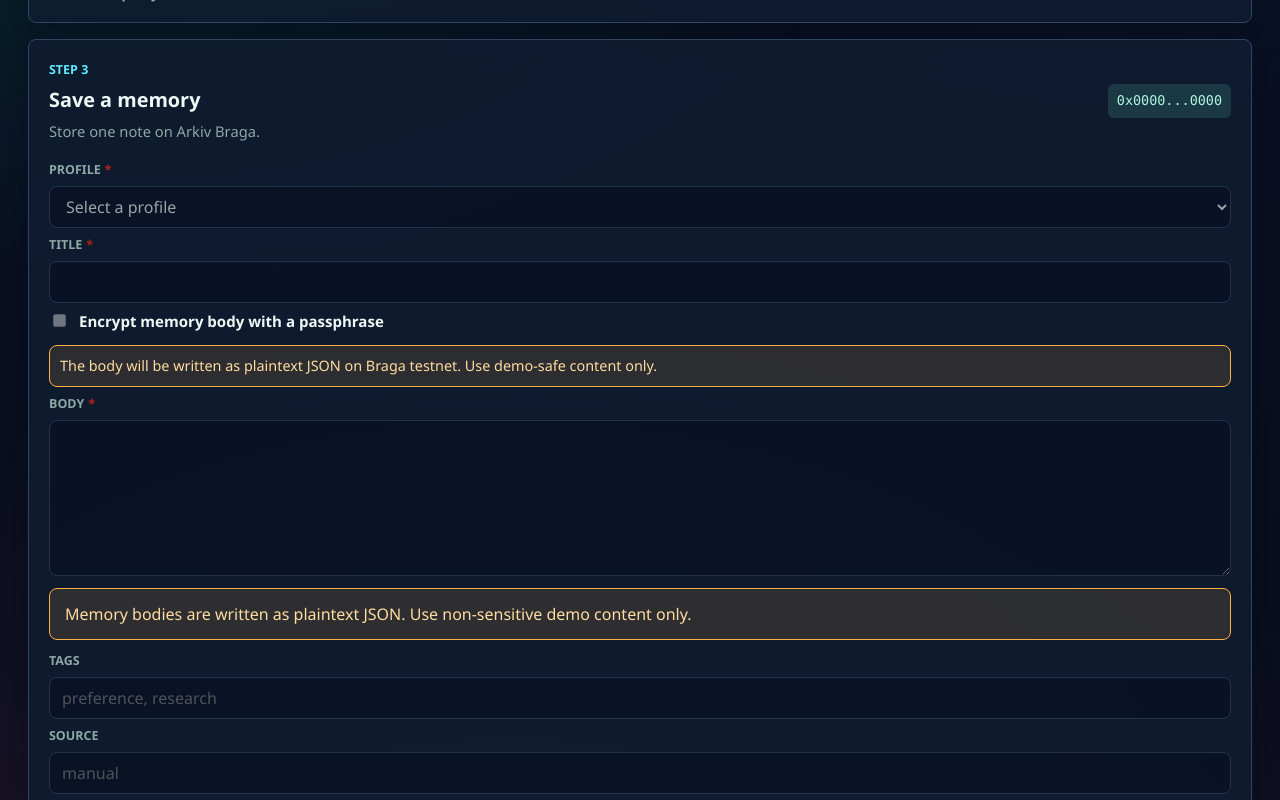
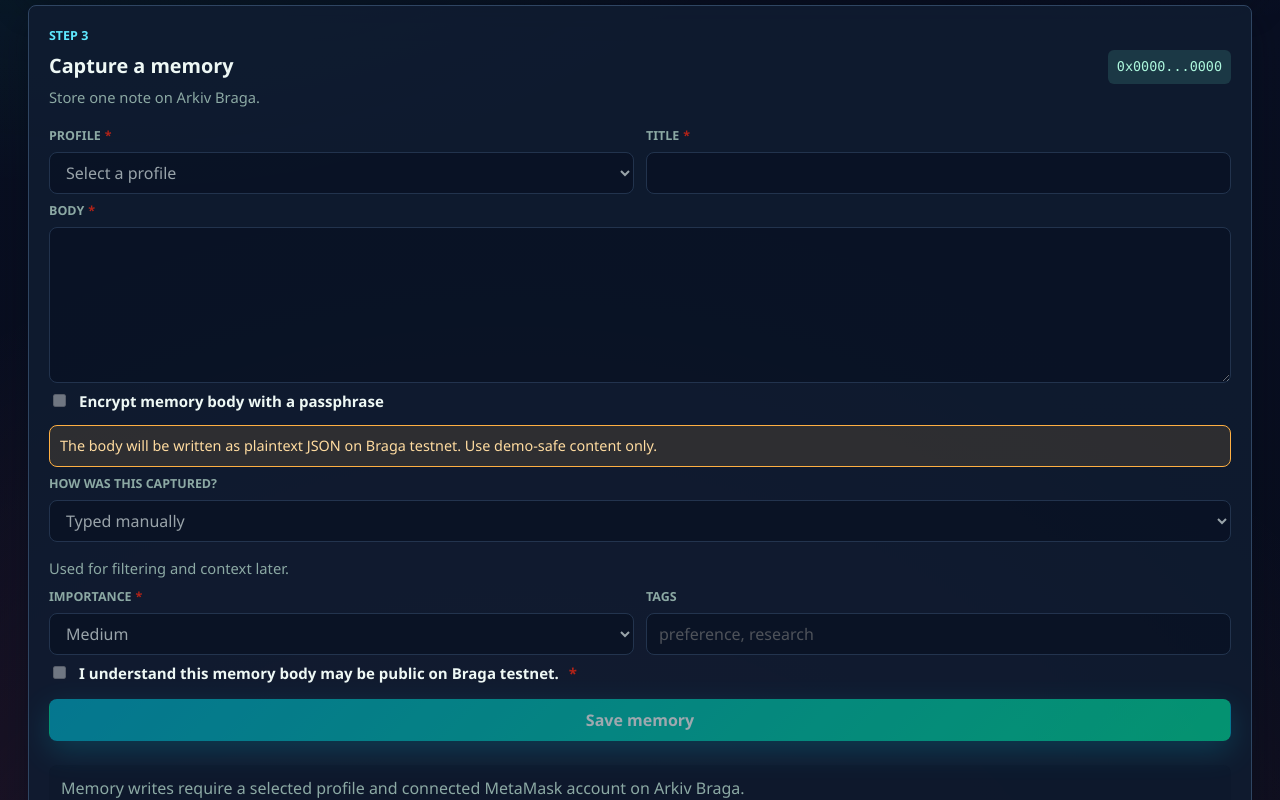
Before and after one commit to JR-Vickers/arkiv_lantern, a React (Vite) app: page / in a window 1280 px wide. Shown: the part 1140-1940 px from the top of the page. Built offline with nearby package versions, Linux system fonts and the light colour scheme; what @arkiv-network/sdk would draw is missing.

Commit message:
Improved space utilization in the UI.

```diff
--- a/src/App.tsx
+++ b/src/App.tsx
@@ -10,7 +10,6 @@ import {
   type ArkivEntityDraft,
   type MemoryProfilePayload,
   buildMemoryRecordQuery,
-  buildProfileQuery,
 } from "./lib/arkiv/contract";
 import {
   MemoryProfileValidationError,
@@ -69,6 +68,7 @@ type RecordDetailState =
   | { status: "error"; message: string; record: null };
 
 type ActiveInspector = "profile" | "record" | null;
+type MemoryCaptureMethod = "typed-manually" | "chat" | "docs-web" | "imported" | "other";
 
 type DiagnosticsState =
   | { status: "idle"; message: string; result: null }
@@ -99,10 +99,12 @@ const emptyMemoryForm: MemoryRecordFormInput = {
   encryptionPassphrase: "",
   importance: "medium",
   publicTestnetAcknowledged: false,
-  source: "",
+  source: "typed-manually",
   tags: "",
   title: "",
 };
+
+const OTHER_CAPTURE_METHOD = "other" as const;
 
 export function App({
   createProfileRepository = createBrowserMemoryProfileRepository,
@@ -179,6 +181,8 @@ export function App({
   const [profileInspectorMode, setProfileInspectorMode] = useState<"detail" | "edit">("detail");
   const [profileForm, setProfileForm] = useState<MemoryProfileFormInput>(emptyProfileForm);
   const [memoryForm, setMemoryForm] = useState<MemoryRecordFormInput>(emptyMemoryForm);
+  const [memoryCaptureMethod, setMemoryCaptureMethod] = useState<MemoryCaptureMethod>("typed-manually");
+  const [memoryCaptureOther, setMemoryCaptureOther] = useState("");
   const [profileEditForm, setProfileEditForm] = useState<MemoryProfileFormInput>(emptyProfileForm);
   const [recordEditForm, setRecordEditForm] = useState<MemoryRecordFormInput>(emptyMemoryForm);
   const [profileFormErrors, setProfileFormErrors] = useState<MemoryProfileFieldErrors>({});
@@ -203,7 +207,6 @@ export function App({
   }, [createRecordRepository, wallet]);
 
   const ownerAddress = wallet.address ?? "0x0000000000000000000000000000000000000000";
-  const profileQuery = buildProfileQuery({ ownerAddress });
   const selectedProfile = profiles.find((profile) => profile.entityKey === selectedProfileKey) ?? null;
   const selectedRecord = records.find((record) => record.entityKey === selectedRecordKey) ?? null;
   const recordQuery = selectedProfileKey
@@ -239,7 +242,7 @@ export function App({
               : "current",
     },
     {
-      label: "Save memory",
+      label: "Capture memory",
       detail: selectedProfile ? "Write or encrypt." : "Choose a profile first.",
       status: selectedRecord || records.length > 0 ? "complete" : selectedProfile ? "current" : "locked",
     },
@@ -606,6 +609,8 @@ export function App({
         profileEntityKey: selectedProfileKey,
       });
       setMemoryForm(emptyMemoryForm);
+      setMemoryCaptureMethod("typed-manually");
+      setMemoryCaptureOther("");
       setSelectedRecordKey(result.entityKey);
       setRecordCreate({
         status: "success",
@@ -1131,23 +1136,21 @@ export function App({
                 <p className="empty-state">No profile yet. Create one above, then use it to save memories.</p>
             )}
 
-            <details className="query-details advanced-details">
-              <summary>Profile query</summary>
-              <code>{profileQuery}</code>
-            </details>
           </section>
 
           <section className="panel" id="step-3" aria-labelledby="memory-form-title">
             <div className="panel-heading">
               <div>
                 <p className="eyebrow">Step 3</p>
-                <h2 id="memory-form-title">Save a memory</h2>
+                <h2 id="memory-form-title">Capture a memory</h2>
                 <p className="panel-copy">Store one note on Arkiv Braga.</p>
               </div>
               <code className="owner-pill">{shortenHex(ownerAddress)}</code>
             </div>
 
             <form className="profile-form" onSubmit={createRecord}>
+              <div className="memory-metadata-grid">
+                <div>
                   <label className="required-label" htmlFor="selectedProfile">
                     Profile
                   </label>
@@ -1170,8 +1173,8 @@ export function App({
                       {memoryFormErrors.profileEntityKey}
                     </p>
                   )}
-              {selectedProfile && <p className="selected-profile">Selected profile key: {selectedProfile.entityKey}</p>}
-
+                </div>
+                <div>
                   <label className="required-label" htmlFor="memoryTitle">
                     Title
                   </label>
@@ -1186,6 +1189,27 @@ export function App({
                   {memoryFormErrors.title && (
                     <p className="field-error" id="memoryTitle-error">
                       {memoryFormErrors.title}
+                    </p>
+                  )}
+                </div>
+              </div>
+              {selectedProfile && <p className="selected-profile">Selected profile key: {selectedProfile.entityKey}</p>}
+
+              <label className="required-label" htmlFor="memoryBody">
+                Body
+              </label>
+              <textarea
+                id="memoryBody"
+                name="memoryBody"
+                rows={6}
+                value={memoryForm.body}
+                disabled={!selectedProfileKey || recordCreate.status === "submitting"}
+                aria-describedby={memoryFormErrors.body ? "memoryBody-error" : undefined}
+                onChange={(event) => setMemoryForm({ ...memoryForm, body: event.target.value })}
+              />
+              {memoryFormErrors.body && (
+                <p className="field-error" id="memoryBody-error">
+                  {memoryFormErrors.body}
                 </p>
               )}
 
@@ -1212,25 +1236,7 @@ export function App({
                   : "The body will be written as plaintext JSON on Braga testnet. Use demo-safe content only."}
               </p>
 
-              <label className="required-label" htmlFor="memoryBody">
-                Body
-              </label>
-              <textarea
-                id="memoryBody"
-                name="memoryBody"
-                rows={6}
-                value={memoryForm.body}
-                disabled={!selectedProfileKey || recordCreate.status === "submitting"}
-                aria-describedby={memoryFormErrors.body ? "memoryBody-error" : undefined}
-                onChange={(event) => setMemoryForm({ ...memoryForm, body: event.target.value })}
-              />
-              {memoryFormErrors.body && (
-                <p className="field-error" id="memoryBody-error">
-                  {memoryFormErrors.body}
-                </p>
-              )}
-
-              {memoryForm.encryptionEnabled ? (
+              {memoryForm.encryptionEnabled && (
                 <>
                   <label className="required-label" htmlFor="memoryEncryptionPassphrase">
                     Encryption passphrase
@@ -1253,44 +1259,52 @@ export function App({
                     </p>
                   )}
                 </>
-              ) : (
-                <section className="notice memory-warning" aria-label="Memory body public testnet warning">
-                  Memory bodies are written as plaintext JSON. Use non-sensitive demo content only.
-                </section>
-              )}
-
-              <label htmlFor="memoryTags">Tags</label>
+              )}
+
+              <label htmlFor="memorySourceMethod">How was this captured?</label>
+              <select
+                id="memorySourceMethod"
+                value={memoryCaptureMethod}
+                disabled={!selectedProfileKey || recordCreate.status === "submitting"}
+                aria-describedby="memorySource-help"
+                onChange={(event) => {
+                  const method = event.target.value as MemoryCaptureMethod;
+                  setMemoryCaptureMethod(method);
+                  setMemoryForm({ ...memoryForm, source: buildMemorySourceValue(method, memoryCaptureOther) });
+                }}
+              >
+                <option value="typed-manually">Typed manually</option>
+                <option value="chat">Copied from chat</option>
+                <option value="docs-web">From docs/web</option>
+                <option value="imported">Imported</option>
+                <option value="other">Other</option>
+              </select>
+              <p className="panel-copy" id="memorySource-help">Used for filtering and context later.</p>
+              {memoryCaptureMethod === OTHER_CAPTURE_METHOD && (
+                <>
+                  <label htmlFor="memorySourceOther">Describe source</label>
                   <input
-                id="memoryTags"
-                name="memoryTags"
-                value={memoryForm.tags}
-                placeholder="preference, research"
-                disabled={!selectedProfileKey || recordCreate.status === "submitting"}
-                aria-describedby={memoryFormErrors.tags ? "memoryTags-error" : undefined}
-                onChange={(event) => setMemoryForm({ ...memoryForm, tags: event.target.value })}
-              />
-              {memoryFormErrors.tags && (
-                <p className="field-error" id="memoryTags-error">
-                  {memoryFormErrors.tags}
-                </p>
-              )}
-
-              <label htmlFor="memorySource">Source</label>
-              <input
-                id="memorySource"
-                name="memorySource"
-                value={memoryForm.source}
-                placeholder="manual"
+                    id="memorySourceOther"
+                    name="memorySourceOther"
+                    value={memoryCaptureOther}
+                    placeholder="meeting notes, call transcript, etc."
                     disabled={!selectedProfileKey || recordCreate.status === "submitting"}
                     aria-describedby={memoryFormErrors.source ? "memorySource-error" : undefined}
-                onChange={(event) => setMemoryForm({ ...memoryForm, source: event.target.value })}
-              />
+                    onChange={(event) => {
+                      const nextOther = event.target.value;
+                      setMemoryCaptureOther(nextOther);
+                      setMemoryForm({ ...memoryForm, source: buildMemorySourceValue(memoryCaptureMethod, nextOther) });
+                    }}
+                  />
+                </>
+              )}
               {memoryFormErrors.source && (
                 <p className="field-error" id="memorySource-error">
                   {memoryFormErrors.source}
                 </p>
               )}
-
+              <div className="memory-metadata-grid">
+                <div>
                   <label className="required-label" htmlFor="memoryImportance">
                     Importance
                   </label>
@@ -1315,6 +1329,25 @@ export function App({
                       {memoryFormErrors.importance}
                     </p>
                   )}
+                </div>
+                <div>
+                  <label htmlFor="memoryTags">Tags</label>
+                  <input
+                    id="memoryTags"
+                    name="memoryTags"
+                    value={memoryForm.tags}
+                    placeholder="preference, research"
+                    disabled={!selectedProfileKey || recordCreate.status === "submitting"}
+                    aria-describedby={memoryFormErrors.tags ? "memoryTags-error" : undefined}
+                    onChange={(event) => setMemoryForm({ ...memoryForm, tags: event.target.value })}
+                  />
+                  {memoryFormErrors.tags && (
+                    <p className="field-error" id="memoryTags-error">
+                      {memoryFormErrors.tags}
+                    </p>
+                  )}
+                </div>
+              </div>
 
               {!memoryForm.encryptionEnabled && (
                 <>
@@ -1346,7 +1379,7 @@ export function App({
                 type="submit"
                 disabled={!selectedProfileKey || recordCreate.status === "submitting"}
               >
-                {recordCreate.status === "submitting" ? "Submitting memory" : "Create memory"}
+                {recordCreate.status === "submitting" ? "Submitting memory" : "Save memory"}
               </button>
 
               <p className={`operation-message ${recordCreate.status}`} role="status">
@@ -2188,3 +2221,6 @@ function shortenHex(value: string): string {
 
   return `${value.slice(0, 6)}...${value.slice(-4)}`;
 }
+  function buildMemorySourceValue(method: MemoryCaptureMethod, otherText: string): string {
+    return method === OTHER_CAPTURE_METHOD ? otherText.trim() : method;
+  }
--- a/src/styles.css
+++ b/src/styles.css
@@ -554,6 +554,17 @@ pre {
   margin-top: 18px;
 }
 
+.memory-metadata-grid {
+  display: grid;
+  grid-template-columns: repeat(2, minmax(0, 1fr));
+  gap: 12px;
+}
+
+.memory-metadata-grid > div {
+  display: grid;
+  gap: 8px;
+}
+
 label,
 dt {
   color: var(--muted);
@@ -976,6 +987,7 @@ pre {
   .diagnostic-meta,
   .diagnostic-check,
   .filter-controls,
+  .memory-metadata-grid,
   .row-actions,
   .details-summary {
     display: grid;
```
Also changed, not shown: 2 other files (tests, documents, lock files or other folders). Lines whose indentation alone changed are shown as unchanged.
